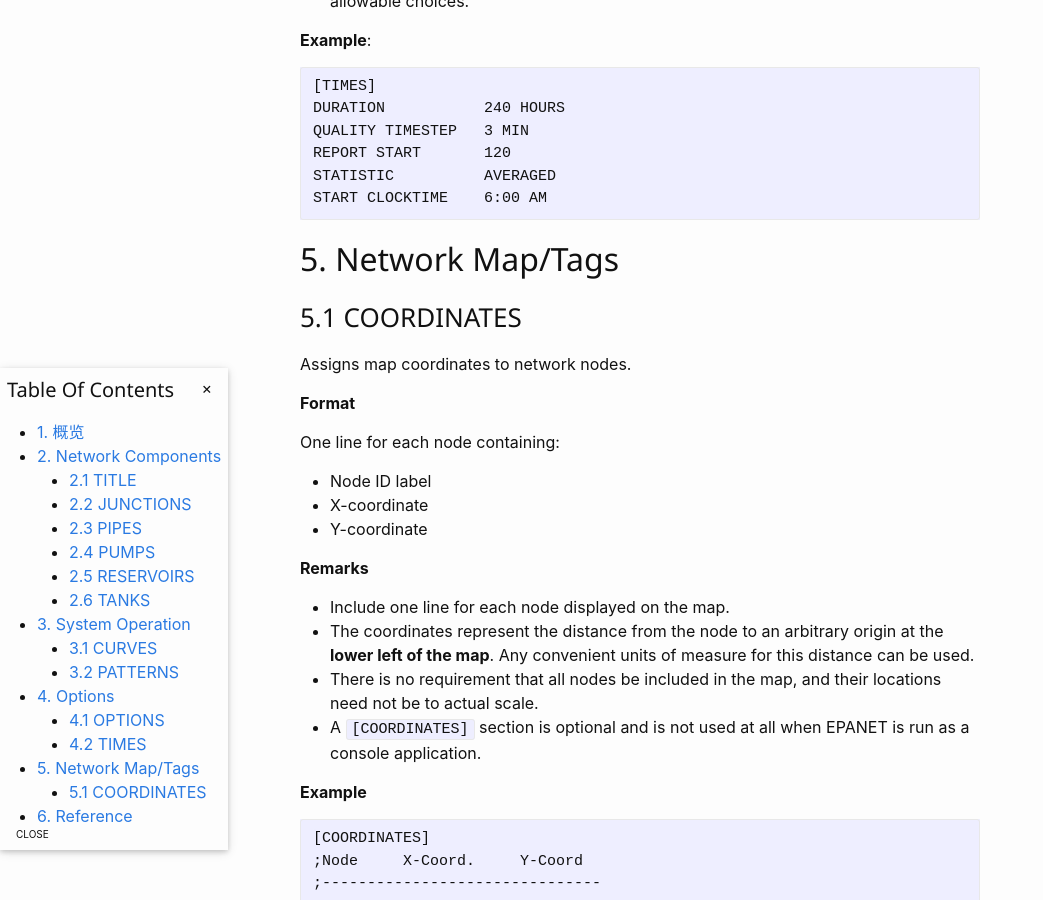
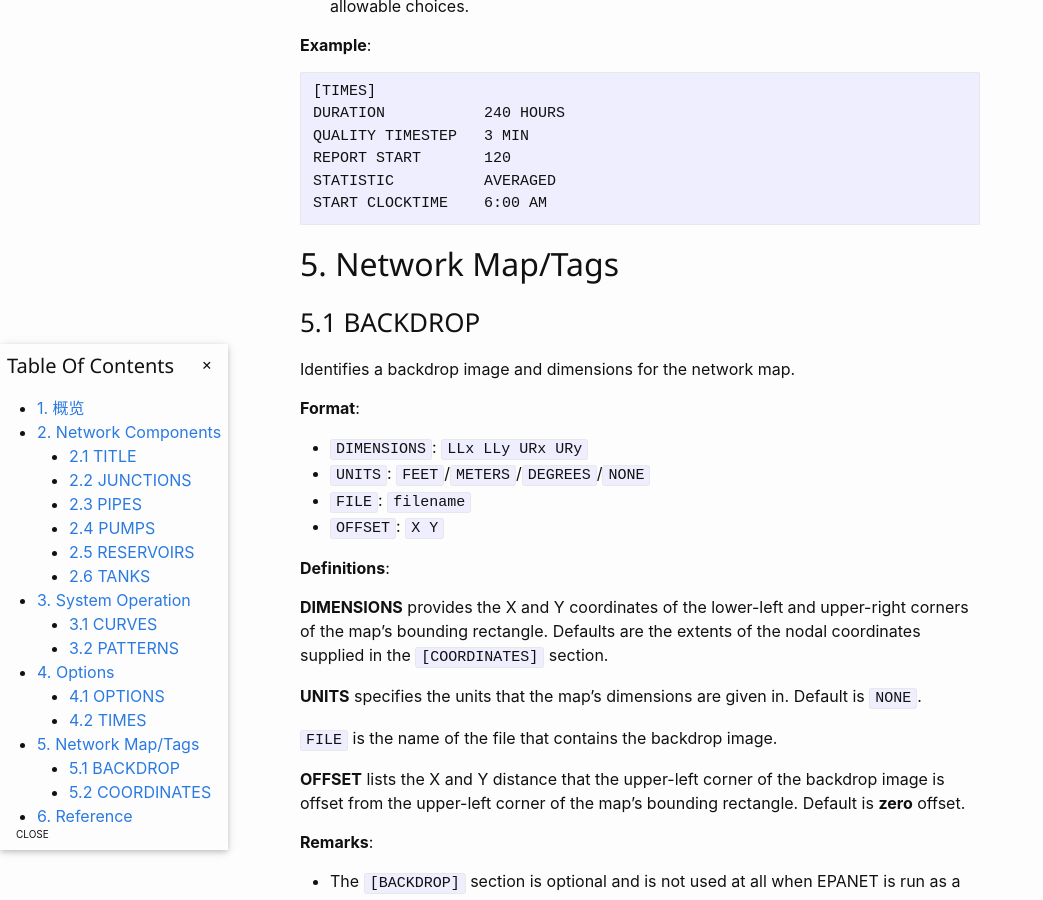
Before and after one commit to BdJmLtd/BdJmLtd.github.io, a Jekyll site: the page built from _hydraulic-model/epanet/input-file-format.md, in a window 1280 px wide and 900 px high, scrolled down 14773 px. Shown: the whole window, without its empty margins (0-1043 px from the left). Built offline with Jekyll 4.4.1, drawn with Linux system fonts in a browser that asks for light colours; some of the changed text lies outside the part shown.

```diff
--- a/_hydraulic-model/epanet/input-file-format.md
+++ b/_hydraulic-model/epanet/input-file-format.md
@@ -149,11 +149,12 @@ One line for each pipe containing:
 - Diameter, 单位：毫米(mm)
 - Roughness coefficient
 - Minor loss coefficient
-- Status (OPEN, CLOSED, or CV)
+- Status (`OPEN`, `CLOSED`, or `CV`)
 
 **Remarks**
 
-- Roughness coefficient is unitless for the Hazen-Williams and Chezy-Manning head loss formulas and has units of millifeet (mm) for the Darcy-Weisbach formula. Choice of head loss formula is supplied in the [OPTIONS] section.
+- Roughness coefficient is unitless for the Hazen-Williams and Chezy-Manning head loss formulas and has units of millifeet (mm) for the Darcy-Weisbach formula.
+  Choice of **head loss formula** is supplied in the `[OPTIONS]` section.
 - Setting status to `CV` means that the pipe contains a check valve restricting flow to one direction.
 - If **minor loss coefficient** is `0` and pipe is `OPEN` then these two items can be dropped from the input line.
 
@@ -804,7 +805,7 @@ on the time series of simulation results generated.
 and **RANGE** reports the difference between the minimum and maximum values.
 **NONE** reports the full time series for all quantities for all nodes and links and is the default.
 
-Remarks:
+**Remarks**:
 
 - Units can be **SECONDS** (**SEC**), **MINUTES** (**MIN**), **HOURS**, or **DAYS**. The default is hours.
 - If units are not supplied, then time values can be entered as `decimal hours` or in `hours:minutes` notation.
@@ -823,6 +824,34 @@ START CLOCKTIME    6:00 AM
 
 
 ## Network Map/Tags
+
+### BACKDROP
+
+Identifies a backdrop image and dimensions for the network map.
+
+**Format**:
+
+- `DIMENSIONS`: `LLx LLy URx URy`
+- `UNITS`: `FEET`/`METERS`/`DEGREES`/`NONE`
+- `FILE`: `filename`
+- `OFFSET`: `X Y`
+
+**Definitions**:
+
+**DIMENSIONS** provides the X and Y coordinates of the lower-left and upper-right corners of the map's bounding rectangle.
+Defaults are the extents of the nodal coordinates supplied in the `[COORDINATES]` section.
+
+**UNITS** specifies the units that the map's dimensions are given in. Default is `NONE`.
+
+`FILE` is the name of the file that contains the backdrop image.
+
+**OFFSET** lists the X and Y distance that the upper-left corner of the backdrop image is offset from
+the upper-left corner of the map's bounding rectangle. Default is **zero** offset.
+
+**Remarks**:
+
+- The `[BACKDROP]` section is optional and is not used at all when EPANET is run as a console application.
+- Only Windows Enhanced Metafiles and bitmap files can be used as backdrops.
 
 ### COORDINATES
 
```
Also changed, not shown: _hydraulic-model/data/hydraulic-model-data.md (added, +47 -0 lines), _hydraulic-model/epanet/epanet-notice.md (added, +18 -0 lines), _hydraulic-model/epanet/warning-and-error-codes.md (+6 -0 lines), _posts/2022-07-13-windows.md (+2 -1 lines), _posts/2022-07-18-hydraulic-model.md (+12 -0 lines), _windows/software/jdk.md (added, +6 -0 lines), assets/image/hydraulic-model/data/hydraulic-model-disconnected-pipeline.png (added), assets/image/hydraulic-model/data/hydraulic-model-pipeline-length-zero.png (added), assets/image/hydraulic-model/epanet/epanet-flat-surface.png (added).
